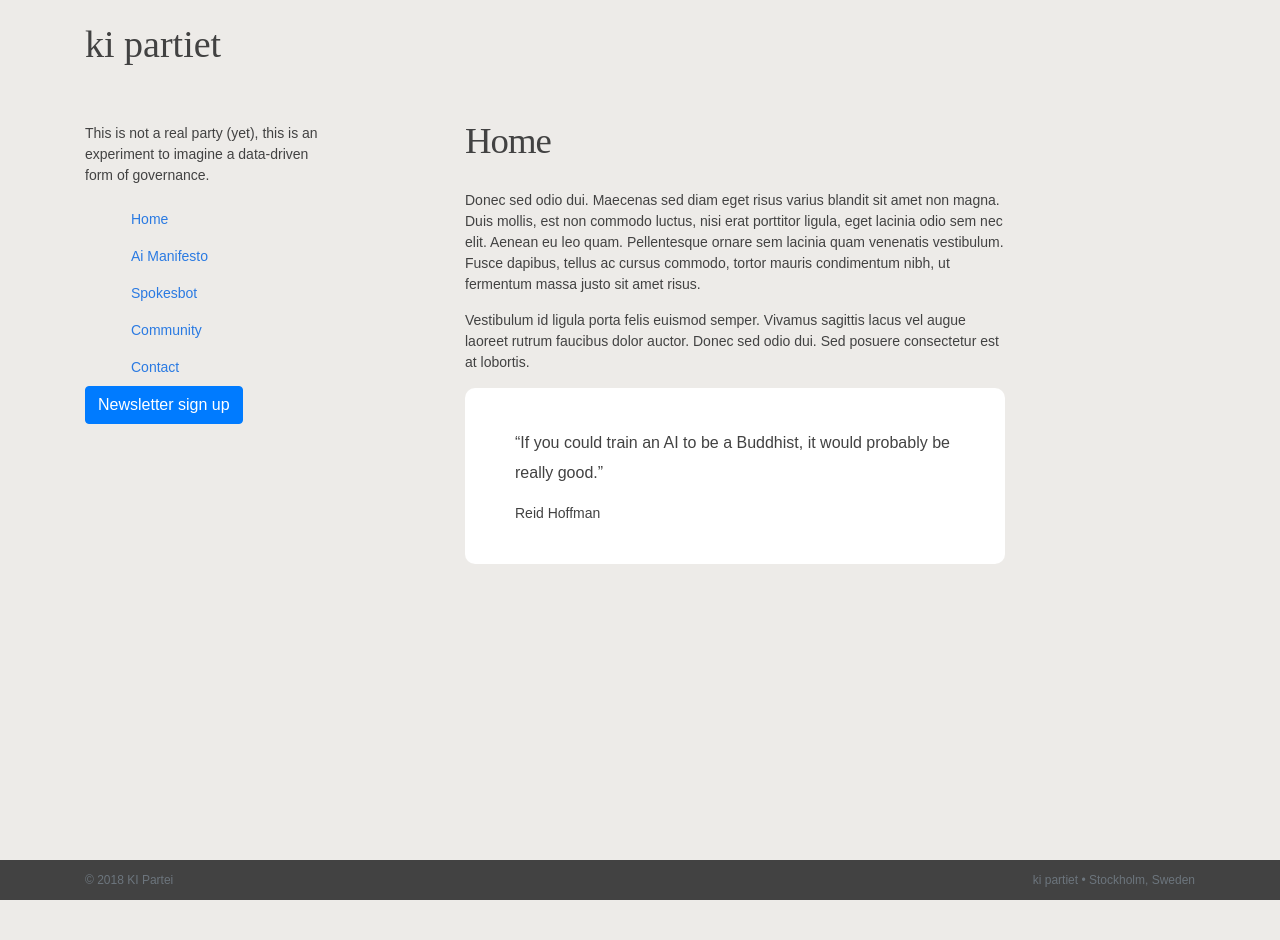
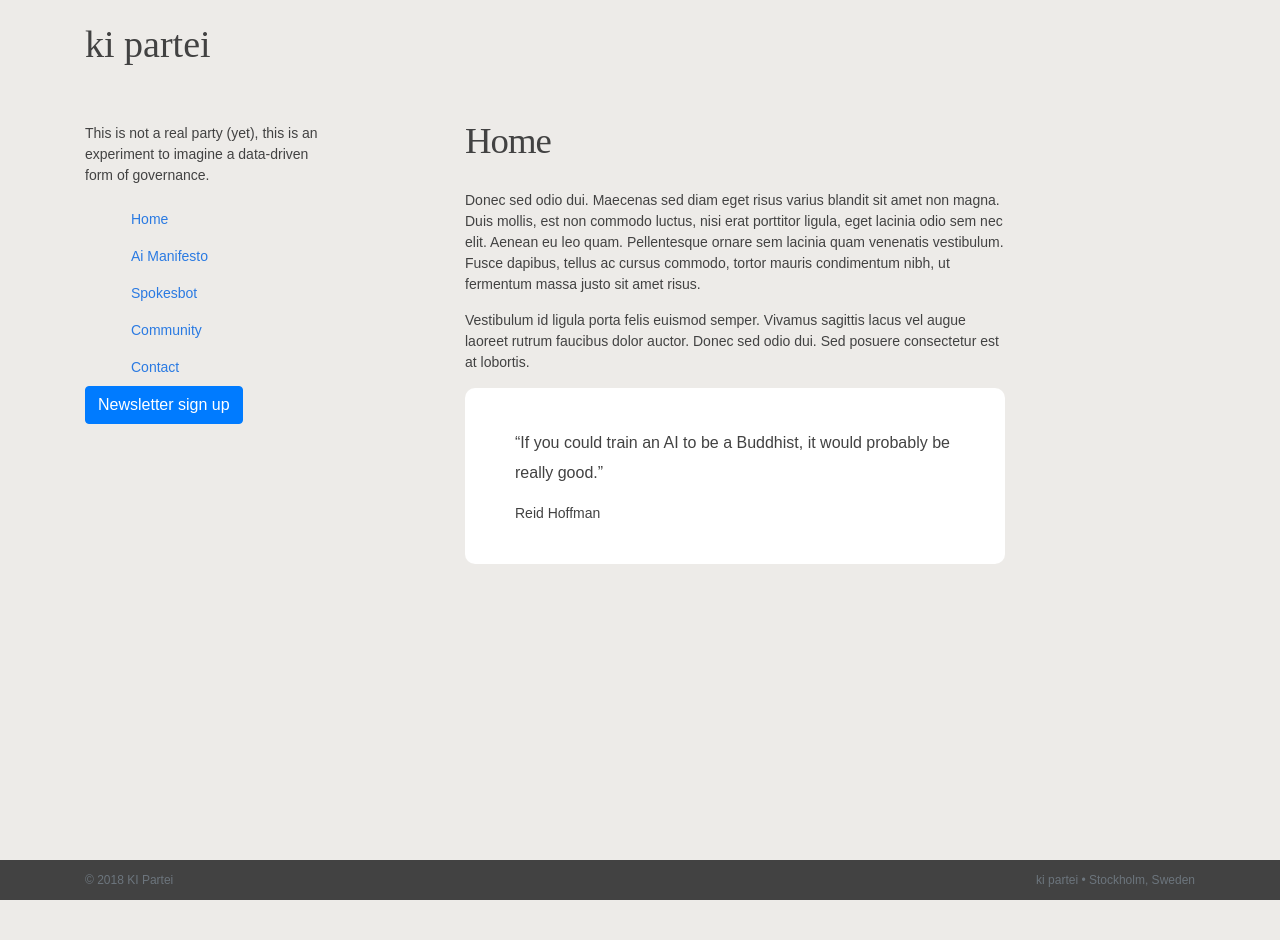
Before and after one commit to KI-Partei/ki-website, a Jekyll site: the page built from index.md, in a window 1280 px wide. Built offline with Jekyll 4.4.1, drawn with Linux system fonts in a browser that asks for light colours.

Commit message:
spellcheck

```diff
--- a/_config.yml
+++ b/_config.yml
@@ -13,7 +13,7 @@
 # you will see them accessed via {{ site.title }}, {{ site.email }}, and so on.
 # You can create any custom variable you would like, and they will be accessible
 # in the templates via {{ site.myvariable }}.
-title: ki partiet
+title: ki partei
 footer_title: KI Partei
 email: mark.schellhas@gmail.com
 description: >- # this means to ignore newlines until "baseurl:"
```
